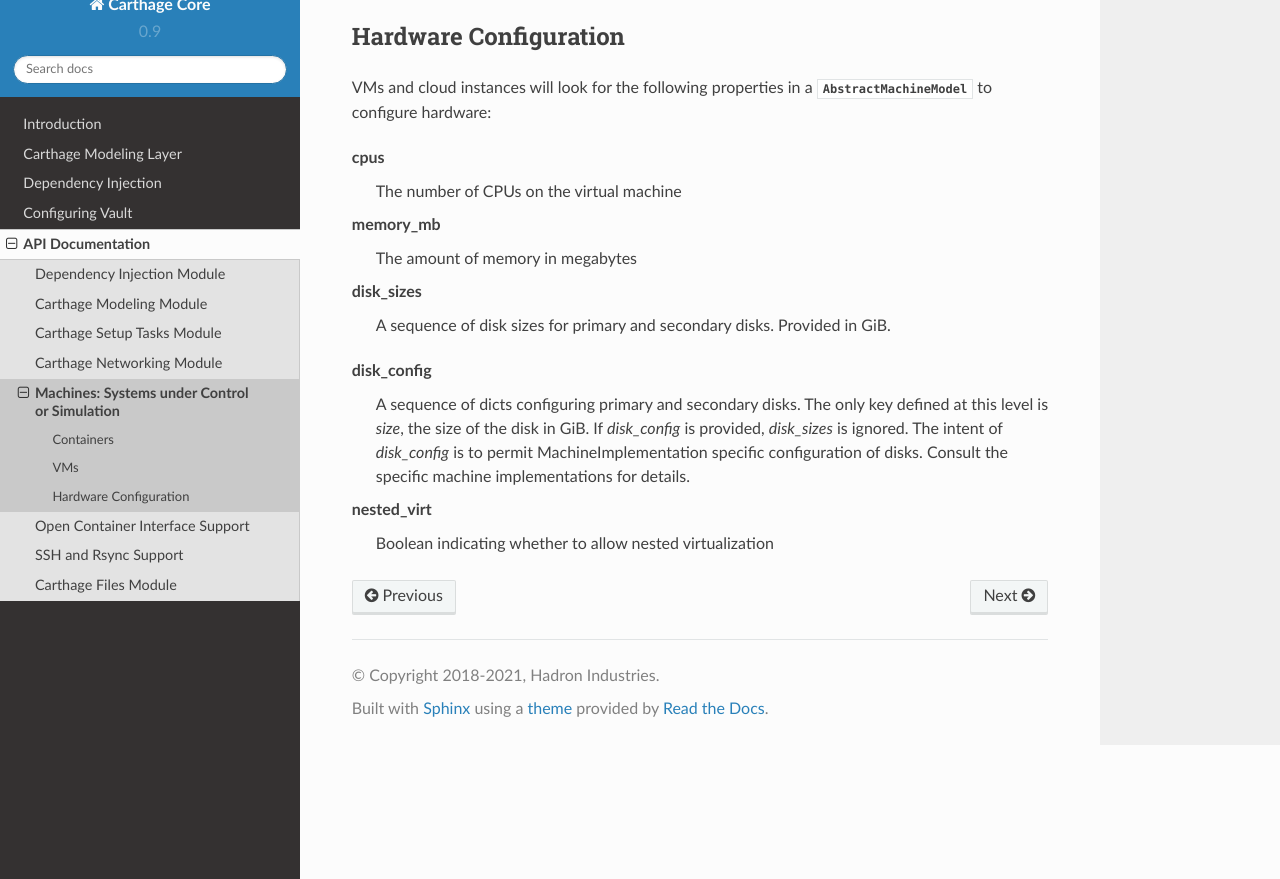
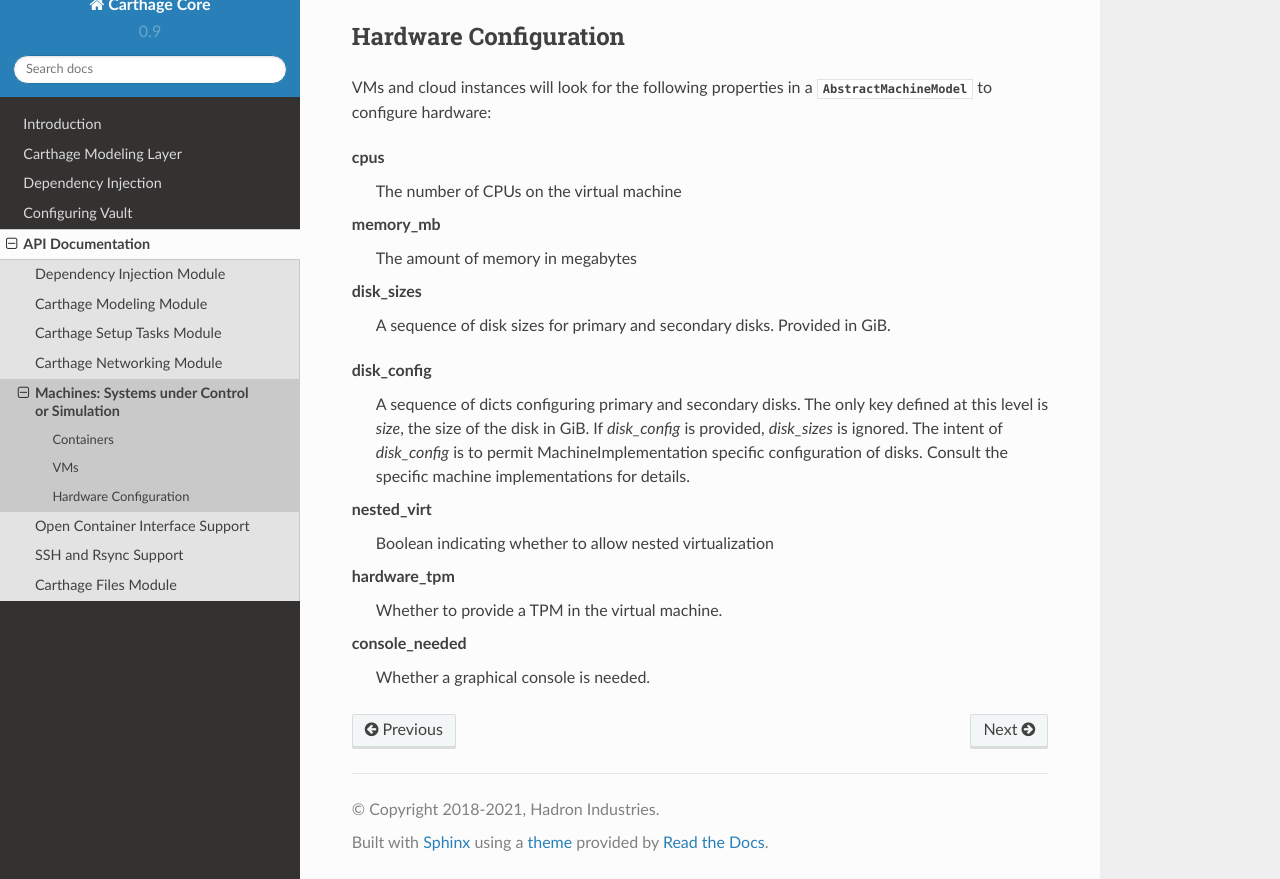
Before and after one commit to Hadron/carthage, a Sphinx documentation site: the page built from docs/api/machines.rst, in a window 1280 px wide and 900 px high, scrolled down 603 px, cut to the strip 21-900 px from the top of the window. Built offline with Sphinx 7.4.7 and the Read the Docs theme 2.0.0, drawn with Linux system fonts in a browser that asks for light colours; pages that are not in the unit, such as notebooks, are missing from menus.

Commit message:
Add more model hardware parameters

```diff
--- a/docs/api/machines.rst
+++ b/docs/api/machines.rst
@@ -36,3 +36,10 @@ disk_config
 
 nested_virt
     Boolean indicating whether to allow nested virtualization
+
+
+hardware_tpm
+    Whether to provide a TPM in the virtual machine.
+
+console_needed
+    Whether a graphical console is needed.
```
